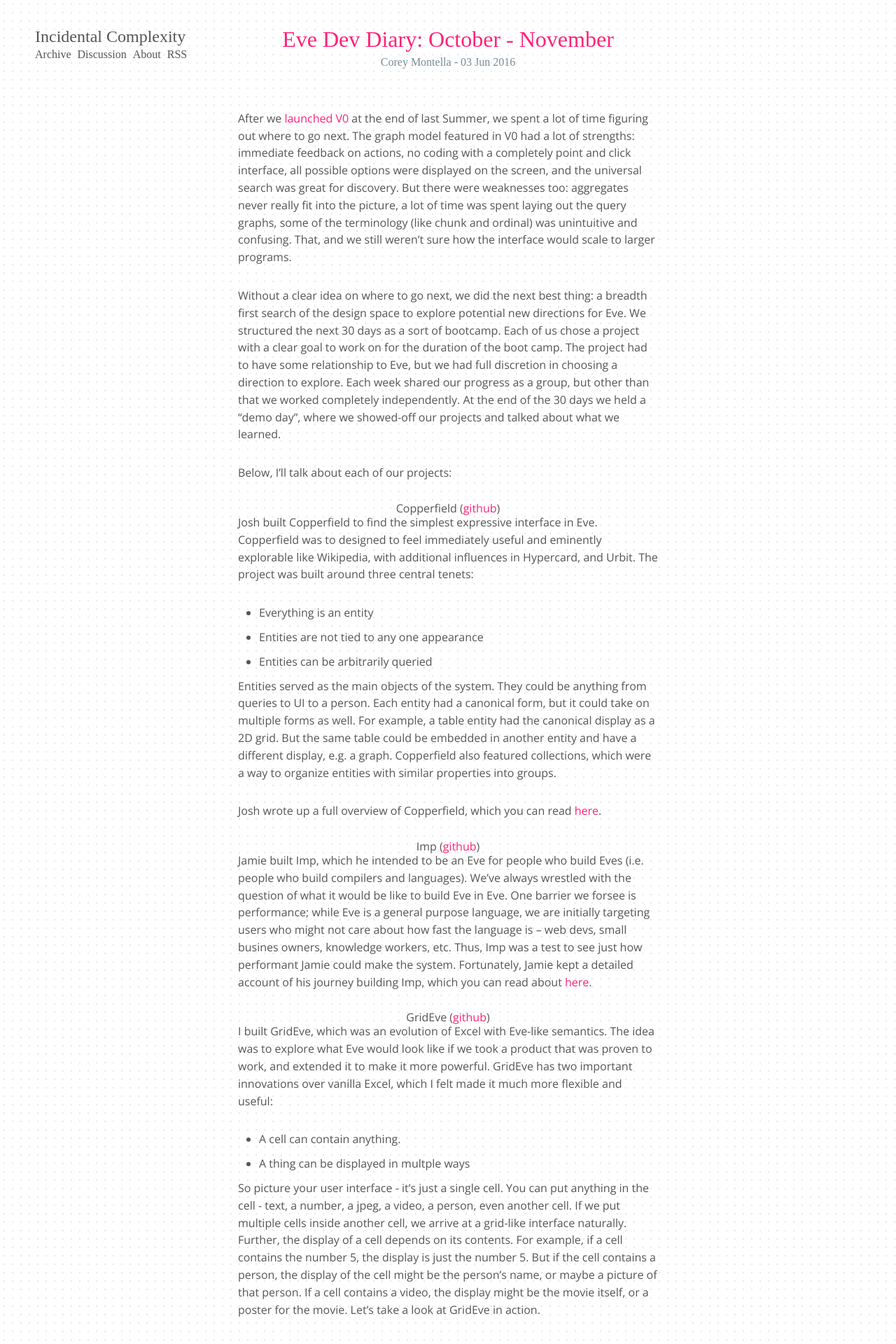
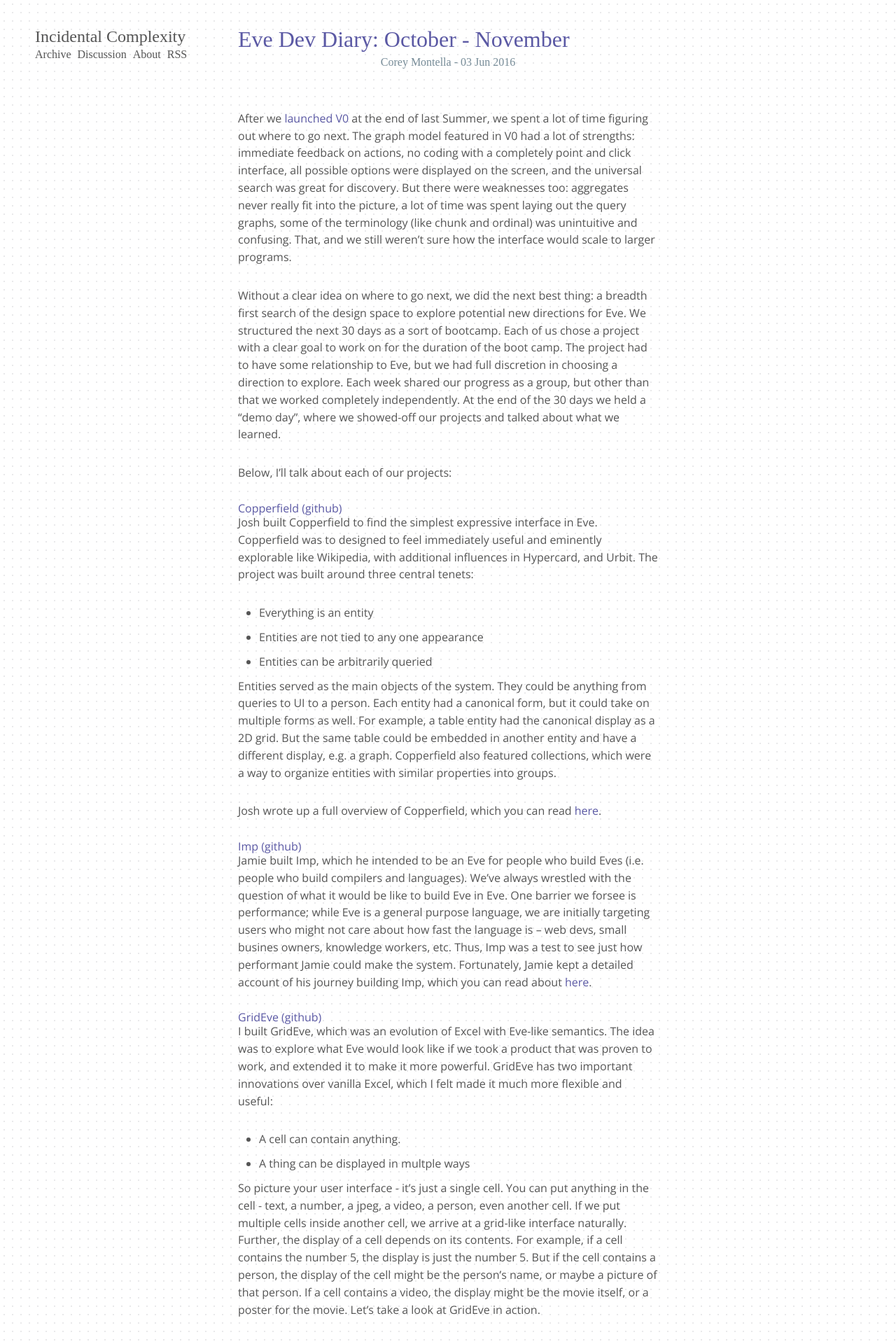
Before and after one commit to Kodowa/incidentalcomplexity, a Jekyll site: the page built from index.html, in a window 1280 px wide. Shown: the top 1920 px of the page at 70% size. Built offline with Jekyll 4.4.1, drawn with Linux system fonts in a browser that asks for light colours; some web fonts are replaced.

Commit message:
Update color

```diff
--- a/css/blog.css
+++ b/css/blog.css
@@ -76,23 +76,23 @@
 .nav { display:block; font-size:12pt; font-family:"GRL"; margin-top:6px; }
 .nav li { display:inline-block; }
 .nav li + li { margin-left: 5px;}
-.nav a {color: #f27; color: #555; }
+.nav a {color: rgb(91,89,164); color: #555; }
 
 #blogposts { margin:0 auto; width:700px; padding-bottom:100px; }
 
-.post h2 { text-align:center; }
-.post .title { text-align:center; font-family: "GRL"; font-size: 32px; color: #f27; display: inline-block; margin: 40px 0px 5px 0px;}
-.post a.title:hover { color: #; text-shadow: 1px 1px 3px rgba(70, 70, 90, .1); text-decoration:none; }
+.post h2 { color: rgb(91,89,164); }
+.post .title { text-align:center; font-family: "GRL"; font-size: 32px; color: rgb(91,89,164); display: inline-block; margin: 40px 0px 5px 0px;}
+.post a.title:hover { color: rgb(91,89,164); text-shadow: 1px 1px 3px rgba(70, 70, 90, .1); text-decoration:none; }
 .date { text-align:center; font-family: "GRL"; font-size: 12pt; color: #778c98; padding-bottom: 45px; text-transform: none;}
 
 .post { font-family: "Open Sans"; font-size: 12pt; color: #555; }
 .post p { line-height: 155%; margin-bottom:30px; }
 .post img { max-width: 700px; border-radius:3px; margin:5px auto; width:auto; }
 .post object, .post iframe { max-width: 700px; border-radius:3px; margin:35px 0; margin-top:10px; width:100%; }
-.post h3 { text-align:left; font-family: "GRL"; font-size: 24px; color: #f27; display: block; margin-top:25px; margin-bottom:25px; }
-.post h4, .post h5 { text-align:left; font-family: "GRL"; font-size: 18px; color: #f27; display: block; }
-.post a { color: #f27; text-decoration:none; }
-.post a:hover { color: #f27; text-decoration:underline; }
+.post h3 { text-align:left; font-family: "GRL"; font-size: 24px; color: rgb(91,89,164); display: block; margin-top:25px; margin-bottom:25px; }
+.post h4, .post h5 { text-align:left; font-family: "GRL"; font-size: 18px; color: rgb(91,89,164); display: block; }
+.post a { color: rgb(91,89,164); text-decoration:none; }
+.post a:hover { color: rgb(91,89,164); text-decoration:underline; }
 .post .date { margin-bottom: 10px; }
 .post ul { list-style:disc; margin-bottom:30px; }
 .post li { list-style: disc; margin-left:30px; margin-bottom:10px; line-height: 155%; }
@@ -104,15 +104,15 @@
 
 #related { font-family: "Open Sans"; font-size:12pt; margin-top:30px; margin-bottom:80px; }
 #related h3 { font-family: "GRL"; font-size: 24px; color: #555; display: inline-block; margin-top:20px; margin-bottom:12px; }
-#related a { color: #f27; text-decoration:none; }
-#related a:hover { color: #f27; text-decoration:underline; }
+#related a { color: rgb(91,89,164); text-decoration:none; }
+#related a:hover { color: rgb(91,89,164); text-decoration:underline; }
 #related .posts li { margin-left: 25px; margin-bottom:8px; }
 #related .posts li:before { content: "-> "; color: #999; }
 
 .archive { font-family: "Open Sans"; font-size:12pt; }
 .archive h2 { font-family: "GRL"; font-size: 32px; color: #555; display: inline-block; margin-top:40px; margin-bottom:30px; }
-.archive a { color: #f27; text-decoration:none; }
-.archive a:hover { color: #f27; text-decoration:underline; }
+.archive a { color: rgb(91,89,164); text-decoration:none; }
+.archive a:hover { color: rgb(91,89,164); text-decoration:underline; }
 .archive li { margin-bottom:10px; }
 .archive span { float:right; color: #555;}
 
```
